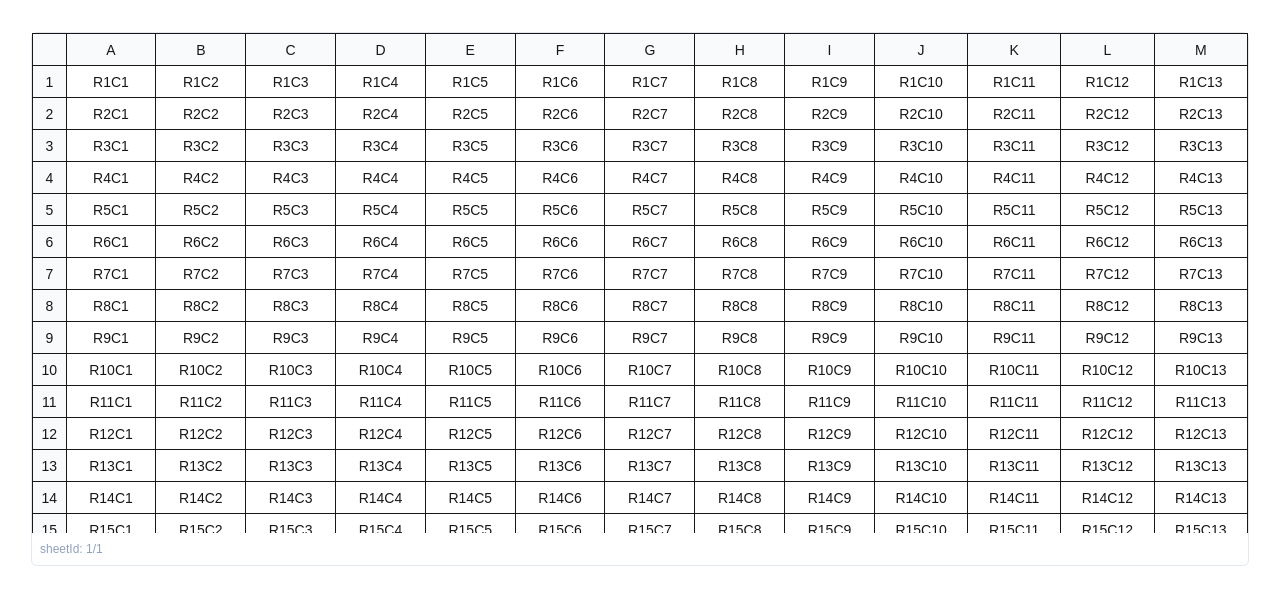
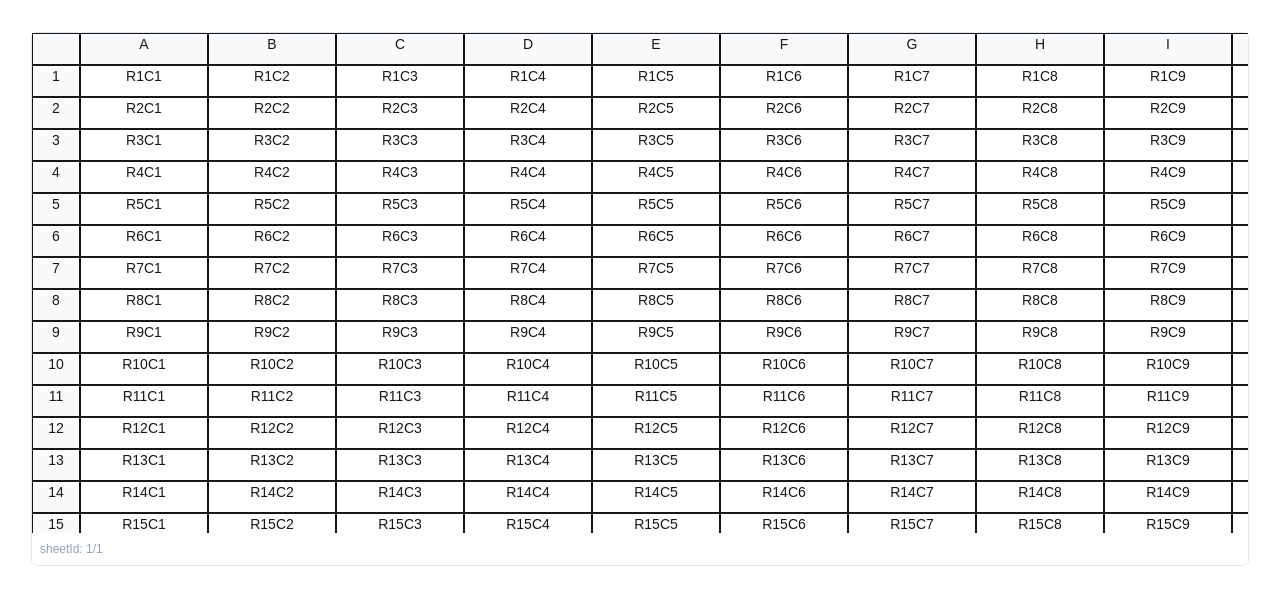
Before and after one commit to Virabyan99/excel-pro-mini-v3, a Next.js app: page /wb/1/1 in a window 1280 px wide. Shown: the top 604 px of the page. Built offline with nearby package versions, Linux system fonts and the light colour scheme.

Commit message:
Module 2 Done

```diff
--- a/components/Sheet.tsx
+++ b/components/Sheet.tsx
@@ -1,40 +1,40 @@
-"use client";
-import clsx from 'clsx';
+'use client'
+import clsx from 'clsx'
 import {
   ColumnDef,
   createColumnHelper,
   flexRender,
   getCoreRowModel,
   useReactTable,
-} from '@tanstack/react-table';
-import { useVirtualizer } from '@tanstack/react-virtual';
-import { useRef, useState, useEffect, useMemo, useCallback } from 'react';
-import { useStore, useStoreActions } from './StoreProvider';
-import { useGridKeyboard } from '@/lib/useGridKeyboard';
-import { useCellEditor } from '@/lib/useCellEditor';
-import { throttle } from '@/lib/throttle';
+} from '@tanstack/react-table'
+import { useVirtualizer } from '@tanstack/react-virtual'
+import { useRef, useState, useEffect, useMemo, useCallback } from 'react'
+import { useStore, useStoreActions } from './StoreProvider'
+import { useGridKeyboard } from '@/lib/useGridKeyboard'
+import { useCellEditor } from '@/lib/useCellEditor'
+import { throttle } from '@/lib/throttle'
 
 interface SheetProps {
-  sheetId: string;
-  className?: string;
+  sheetId: string
+  className?: string
 }
 
 interface Row {
-  id: number;
-  cells: string[];
+  id: number
+  cells: string[]
 }
 
-const colHelper = createColumnHelper<Row>();
+const colHelper = createColumnHelper<Row>()
 
 export function Sheet({ sheetId, className }: SheetProps) {
-  const data = useStore((s) => s.rows);
-  const selection = useStore((s) => s.selection);
-  const colWidths = useStore((s) => s.colWidths);
-  const rowHeights = useStore((s) => s.rowHeights);
-  const { setSelection, setColWidth, setRowHeight } = useStoreActions();
-  const { editingCell, startEdit, commitEdit, handleKey } = useCellEditor();
-  const numCols = data.length > 0 ? data[0].cells.length : 0;
-  const headerHeight = 32;
+  const data = useStore((s) => s.rows)
+  const selection = useStore((s) => s.selection)
+  const colWidths = useStore((s) => s.colWidths)
+  const rowHeights = useStore((s) => s.rowHeights)
+  const { setSelection, setColWidth, setRowHeight } = useStoreActions()
+  const { editingCell, startEdit, commitEdit, handleKey } = useCellEditor()
+  const numCols = data.length > 0 ? data[0].cells.length : 0
+  const headerHeight = 32
 
   // Memoized row number column
   const rowNumberCol = useMemo<ColumnDef<Row>>(
@@ -46,7 +46,7 @@ export function Sheet({ sheetId, className }: SheetProps) {
       meta: { isRowHeader: true },
     }),
     [colWidths]
-  );
+  )
 
   // Memoized data columns
   const columns: ColumnDef<Row>[] = useMemo(
@@ -62,167 +62,205 @@ export function Sheet({ sheetId, className }: SheetProps) {
       ),
     ],
     [numCols, colWidths, rowNumberCol]
-  );
+  )
 
   const table = useReactTable({
     data,
     columns,
     getCoreRowModel: getCoreRowModel(),
-  });
+  })
 
-  const parentRef = useRef<HTMLDivElement>(null);
+  const parentRef = useRef<HTMLDivElement>(null)
 
   // Memoized estimateSize for columns
   const estimateColSize = useCallback(
     (index: number) => colWidths[index] ?? (index === 0 ? 48 : 128),
     [colWidths]
-  );
+  )
+
+  // Memoized estimateSize for rows
+  const estimateRowSize = useCallback(
+    (index: number) => rowHeights[index] ?? 32,
+    [rowHeights]
+  )
 
   const colVirtualizer = useVirtualizer({
     horizontal: true,
     count: numCols + 1,
     estimateSize: estimateColSize,
-    overscan: 3,
+    overscan: 10, // Increased for smoother scrolling
     getScrollElement: () => parentRef.current,
-  });
+  })
 
   const rowVirtualizer = useVirtualizer({
     count: data.length,
     getScrollElement: () => parentRef.current,
-    estimateSize: (index) => rowHeights[index] ?? 32,
-    overscan: 5,
-  });
+    estimateSize: estimateRowSize,
+    overscan: 10, // Increased for smoother scrolling
+  })
 
-  const virtualRows = rowVirtualizer.getVirtualItems();
-  const virtualCols = colVirtualizer.getVirtualItems();
+  const virtualRows = rowVirtualizer.getVirtualItems()
+  const virtualCols = colVirtualizer.getVirtualItems()
+
+  // Use virtualizer's total size for table dimensions
+  const totalWidth = colVirtualizer.getTotalSize()
+  const totalHeight = rowVirtualizer.getTotalSize() + headerHeight
+
+  // Trigger remeasurement when sizes change
+  useEffect(() => {
+    colVirtualizer.measure()
+  }, [colWidths, colVirtualizer])
 
   useEffect(() => {
-    colVirtualizer.measure();
-  }, [colWidths]);
+    rowVirtualizer.measure()
+  }, [rowHeights, rowVirtualizer])
 
-  useEffect(() => {
-    rowVirtualizer.measure();
-  }, [rowHeights]);
+  useGridKeyboard(data.length, numCols)
 
-  useGridKeyboard(data.length, numCols);
-
-  const [isSelecting, setIsSelecting] = useState(false);
+  const [isSelecting, setIsSelecting] = useState(false)
 
   const handleColResize = (colIndex: number, e: React.MouseEvent) => {
-  e.stopPropagation();
-  const startX = e.clientX;
-  const startWidth = colWidths[colIndex] ?? columns[colIndex].size;
-  let currentWidth = startWidth; // Track the latest width
+    e.stopPropagation()
+    const startX = e.clientX
+    const startWidth = colWidths[colIndex] ?? columns[colIndex].size
+    let currentWidth = startWidth
 
     const throttledSetColWidth = throttle((newWidth: number) => {
-    currentWidth = newWidth; // Update currentWidth with each throttled call
-    setColWidth(colIndex, newWidth);
-  }, 16);
+      currentWidth = newWidth
+      setColWidth(colIndex, newWidth)
+    }, 16)
 
     const onMouseMove = (e: MouseEvent) => {
-    const newWidth = Math.max(48, startWidth + (e.clientX - startX));
-    throttledSetColWidth(newWidth);
-  };
+      const newWidth = Math.max(48, startWidth + (e.clientX - startX))
+      throttledSetColWidth(newWidth)
+    }
 
     const onMouseUp = () => {
-    document.removeEventListener('mousemove', onMouseMove);
-    document.removeEventListener('mouseup', onMouseUp);
-    setColWidth(colIndex, currentWidth); // Use the last known width
-  };
+      document.removeEventListener('mousemove', onMouseMove)
+      document.removeEventListener('mouseup', onMouseUp)
+      setColWidth(colIndex, currentWidth)
+    }
 
-  document.addEventListener('mousemove', onMouseMove);
-  document.addEventListener('mouseup', onMouseUp);
-};
+    document.addEventListener('mousemove', onMouseMove)
+    document.addEventListener('mouseup', onMouseUp)
+  }
 
   const handleRowResize = (rowIndex: number, e: React.MouseEvent) => {
-  e.stopPropagation();
-  const startY = e.clientY;
-  const startHeight = rowHeights[rowIndex] ?? 32;
-  let currentHeight = startHeight; // Track the latest height
+    e.stopPropagation()
+    const startY = e.clientY
+    const startHeight = rowHeights[rowIndex] ?? 32
+    let currentHeight = startHeight
 
     const throttledSetRowHeight = throttle((newHeight: number) => {
-    currentHeight = newHeight; // Update currentHeight with each throttled call
-    setRowHeight(rowIndex, newHeight);
-  }, 16);
+      currentHeight = newHeight
+      setRowHeight(rowIndex, newHeight)
+    }, 16)
 
     const onMouseMove = (e: MouseEvent) => {
-    const newHeight = Math.max(24, startHeight + (e.clientY - startY));
-    throttledSetRowHeight(newHeight);
-  };
+      const newHeight = Math.max(24, startHeight + (e.clientY - startY))
+      throttledSetRowHeight(newHeight)
+    }
 
     const onMouseUp = () => {
-    document.removeEventListener('mousemove', onMouseMove);
-    document.removeEventListener('mouseup', onMouseUp);
-    setRowHeight(rowIndex, currentHeight); // Use the last known height
-  };
+      document.removeEventListener('mousemove', onMouseMove)
+      document.removeEventListener('mouseup', onMouseUp)
+      setRowHeight(rowIndex, currentHeight)
+    }
 
-  document.addEventListener('mousemove', onMouseMove);
-  document.addEventListener('mouseup', onMouseUp);
-};
+    document.addEventListener('mousemove', onMouseMove)
+    document.addEventListener('mouseup', onMouseUp)
+  }
 
   const autoSizeCol = (colIndex: number) => {
-    const cells = document.querySelectorAll(`td[data-col='${colIndex}']`);
-    let max = 48;
+    const cells = document.querySelectorAll(`td[data-col='${colIndex}']`)
+    let max = 48
     cells.forEach((c) => {
-      const w = (c as HTMLElement).scrollWidth + 16;
-      if (w > max) max = w;
-    });
-    setColWidth(colIndex, max);
-  };
+      const w = (c as HTMLElement).scrollWidth + 16
+      if (w > max) max = w
+    })
+    setColWidth(colIndex, max)
+  }
 
   const autoSizeRow = (rowIndex: number) => {
-    const cells = document.querySelectorAll(`td[data-row='${rowIndex}']`);
-    let max = 24;
+    const cells = document.querySelectorAll(`td[data-row='${rowIndex}']`)
+    let max = 24
     cells.forEach((c) => {
-      const h = (c as HTMLElement).scrollHeight + 8;
-      if (h > max) max = h;
-    });
-    setRowHeight(rowIndex, max);
-  };
+      const h = (c as HTMLElement).scrollHeight + 8
+      if (h > max) max = h
+    })
+    setRowHeight(rowIndex, max)
+  }
 
   const isSelected = (row: number, col: number) => {
-    if (!selection.start || !selection.end || col === 0) return false;
-    const dataCol = col - 1;
-    const minRow = Math.min(selection.start.row, selection.end.row);
-    const maxRow = Math.max(selection.start.row, selection.end.row);
-    const minCol = Math.min(selection.start.col, selection.end.col);
-    const maxCol = Math.max(selection.start.col, selection.end.col);
-    return row >= minRow && row <= maxRow && dataCol >= minCol && dataCol <= maxCol;
-  };
+    if (!selection.start || !selection.end || col === 0) return false
+    const dataCol = col - 1
+    const minRow = Math.min(selection.start.row, selection.end.row)
+    const maxRow = Math.max(selection.start.row, selection.end.row)
+    const minCol = Math.min(selection.start.col, selection.end.col)
+    const maxCol = Math.max(selection.start.col, selection.end.col)
+    return (
+      row >= minRow && row <= maxRow && dataCol >= minCol && dataCol <= maxCol
+    )
+  }
 
   const isEditing = (row: number, col: number) =>
-    col > 0 && editingCell && editingCell.row === row && editingCell.col === col - 1;
+    col > 0 &&
+    editingCell &&
+    editingCell.row === row &&
+    editingCell.col === col - 1
 
-  const handleMouseDown = (row: number, col: number) => (e: React.MouseEvent) => {
-    if (col === 0) return;
-    const dataCol = col - 1;
+  const handleMouseDown =
+    (row: number, col: number) => (e: React.MouseEvent) => {
+      if (col === 0) return
+      const dataCol = col - 1
       if (e.shiftKey && selection.start) {
-      setSelection({ start: selection.start, end: { row, col: dataCol } });
+        setSelection({ start: selection.start, end: { row, col: dataCol } })
       } else {
-      setSelection({ start: { row, col: dataCol }, end: { row, col: dataCol } });
-      setIsSelecting(true);
+        setSelection({
+          start: { row, col: dataCol },
+          end: { row, col: dataCol },
+        })
+        setIsSelecting(true)
       }
-  };
+    }
 
-  const handleMouseOver = (row: number, col: number) => (e: React.MouseEvent) => {
+  const handleMouseOver =
+    (row: number, col: number) => (e: React.MouseEvent) => {
       if (isSelecting && col !== 0) {
-      const dataCol = col - 1;
-      setSelection({ start: selection.start!, end: { row, col: dataCol } });
+        const dataCol = col - 1
+        setSelection({ start: selection.start!, end: { row, col: dataCol } })
       }
-  };
+    }
 
-  const handleMouseUp = () => setIsSelecting(false);
+  const handleMouseUp = () => setIsSelecting(false)
 
   return (
-    <div className={clsx('rounded-md border border-slate-200 bg-white', className)}>
-      <div ref={parentRef} className="h-[500px] w-[95vw] overflow-auto">
-        <table className="text-sm select-none border-collapse" style={{ width: '100%' }}>
+    <div
+      className={clsx(
+        'rounded-md border border-slate-200 bg-white',
+        className
+      )}>
+      <div
+        ref={parentRef}
+        className="h-[500px] w-[95vw] overflow-auto"
+        style={{ position: 'relative' }}>
+        <div
+          style={{
+            height: totalHeight,
+            width: totalWidth,
+            position: 'relative',
+          }}>
+          <table
+            className="text-sm select-none border-collapse"
+            style={{ position: 'relative' }}>
             <thead>
               {table.getHeaderGroups().map((headerGroup) => (
-              <tr key={headerGroup.id} style={{ position: 'sticky', top: 0, zIndex: 20 }}>
+                <tr
+                  key={headerGroup.id}
+                  style={{ position: 'sticky', top: 0, zIndex: 20 }}>
                   {virtualCols.map((vc) => {
-                  const header = headerGroup.headers[vc.index];
-                  const isRowHeader = header.column.id === '#';
+                    const header = headerGroup.headers[vc.index]
+                    const isRowHeader = header.column.id === '#'
                     return (
                       <th
                         key={header.id}
@@ -230,35 +268,52 @@ const handleRowResize = (rowIndex: number, e: React.MouseEvent) => {
                           'border bg-slate-50 font-medium relative',
                           isRowHeader && 'sticky left-0 z-30'
                         )}
-                      style={{ width: header.column.size, height: headerHeight }}
-                    >
-                      {flexRender(header.column.columnDef.header, header.getContext())}
+                        style={{
+                          width: vc.size,
+                          height: headerHeight,
+                          position: 'absolute',
+                          left: vc.start,
+                          top: 0,
+                        }}>
+                        {flexRender(
+                          header.column.columnDef.header,
+                          header.getContext()
+                        )}
                         {!isRowHeader && (
                           <div
                             className="absolute right-0 top-0 h-full w-1 cursor-col-resize bg-transparent hover:bg-indigo-200 z-40"
-                          style={{ transform: 'translateX(100%)' }}
+                            style={{ transform: 'translateX(50%)' }}
                             onMouseDown={(e) => handleColResize(vc.index, e)}
                             onDoubleClick={() => autoSizeCol(vc.index)}
                           />
                         )}
                       </th>
-                  );
+                    )
                   })}
                 </tr>
               ))}
             </thead>
             <tbody>
               {virtualRows.map((vr) => {
-    const row = table.getRowModel().rows[vr.index];
+                const row = table.getRowModel().rows[vr.index]
                 return (
-      <tr key={row.id} style={{ height: rowHeights[row.index] ?? 32 }}>
+                  <tr
+                    key={row.id}
+                    style={{
+                      height: vr.size,
+                      position: 'absolute',
+                      top: vr.start + headerHeight,
+                      left: 0,
+                      width: totalWidth,
+                    }}>
                     {virtualCols.map((vc) => {
-          const cell = row.getVisibleCells()[vc.index];
-          const rowIdx = row.index;
-          const colIdx = vc.index;
-          const isRowHeader = cell.column.columnDef.meta?.isRowHeader;
-          const selected = isSelected(rowIdx, colIdx);
-          const editing = isEditing(rowIdx, colIdx);
+                      const cell = row.getVisibleCells()[vc.index]
+                      const rowIdx = row.index
+                      const colIdx = vc.index
+                      const isRowHeader =
+                        cell.column.columnDef.meta?.isRowHeader
+                      const selected = isSelected(rowIdx, colIdx)
+                      const editing = isEditing(rowIdx, colIdx)
                       return (
                         <td
                           key={cell.id}
@@ -267,24 +322,41 @@ const handleRowResize = (rowIndex: number, e: React.MouseEvent) => {
                             isRowHeader && 'sticky left-0 z-10 bg-slate-50',
                             selected && 'outline outline-2 outline-indigo-500'
                           )}
-              style={{ width: columns[colIdx].size }}
+                          style={{
+                            width: vc.size,
+                            height: vr.size,
+                            position: 'absolute',
+                            left: vc.start,
+                          }}
                           onMouseDown={handleMouseDown(rowIdx, colIdx)}
                           onMouseOver={handleMouseOver(rowIdx, colIdx)}
                           onMouseUp={handleMouseUp}
-              onDoubleClick={() => !isRowHeader && startEdit(rowIdx, colIdx - 1)}
+                          onDoubleClick={() =>
+                            !isRowHeader && startEdit(rowIdx, colIdx - 1)
+                          }
                           data-row={rowIdx}
-              data-col={colIdx}
-            >
+                          data-col={colIdx}>
                           {editing ? (
                             <input
                               className="w-full h-full text-center outline-none"
                               defaultValue={String(cell.getValue())}
                               autoFocus
-                  onBlur={(e) => commitEdit(rowIdx, colIdx - 1, e.currentTarget.value)}
-                  onKeyDown={(e) => handleKey(e, rowIdx, colIdx - 1)}
+                              onBlur={(e) =>
+                                commitEdit(
+                                  rowIdx,
+                                  colIdx - 1,
+                                  e.currentTarget.value
+                                )
+                              }
+                              onKeyDown={(e) =>
+                                handleKey(e, rowIdx, colIdx - 1)
+                              }
                             />
                           ) : (
-                flexRender(cell.column.columnDef.cell, cell.getContext())
+                            flexRender(
+                              cell.column.columnDef.cell,
+                              cell.getContext()
+                            )
                           )}
                           {isRowHeader && (
                             <div
@@ -294,15 +366,16 @@ const handleRowResize = (rowIndex: number, e: React.MouseEvent) => {
                             />
                           )}
                         </td>
-          );
+                      )
                     })}
                   </tr>
-    );
+                )
               })}
             </tbody>
           </table>
         </div>
+      </div>
       <p className="p-2 text-xs text-slate-400">sheetId: {sheetId}</p>
     </div>
-  );
+  )
 }
```
Also changed, not shown: app/globals.css (+0 -44 lines). Lines whose indentation alone changed are shown as unchanged.
